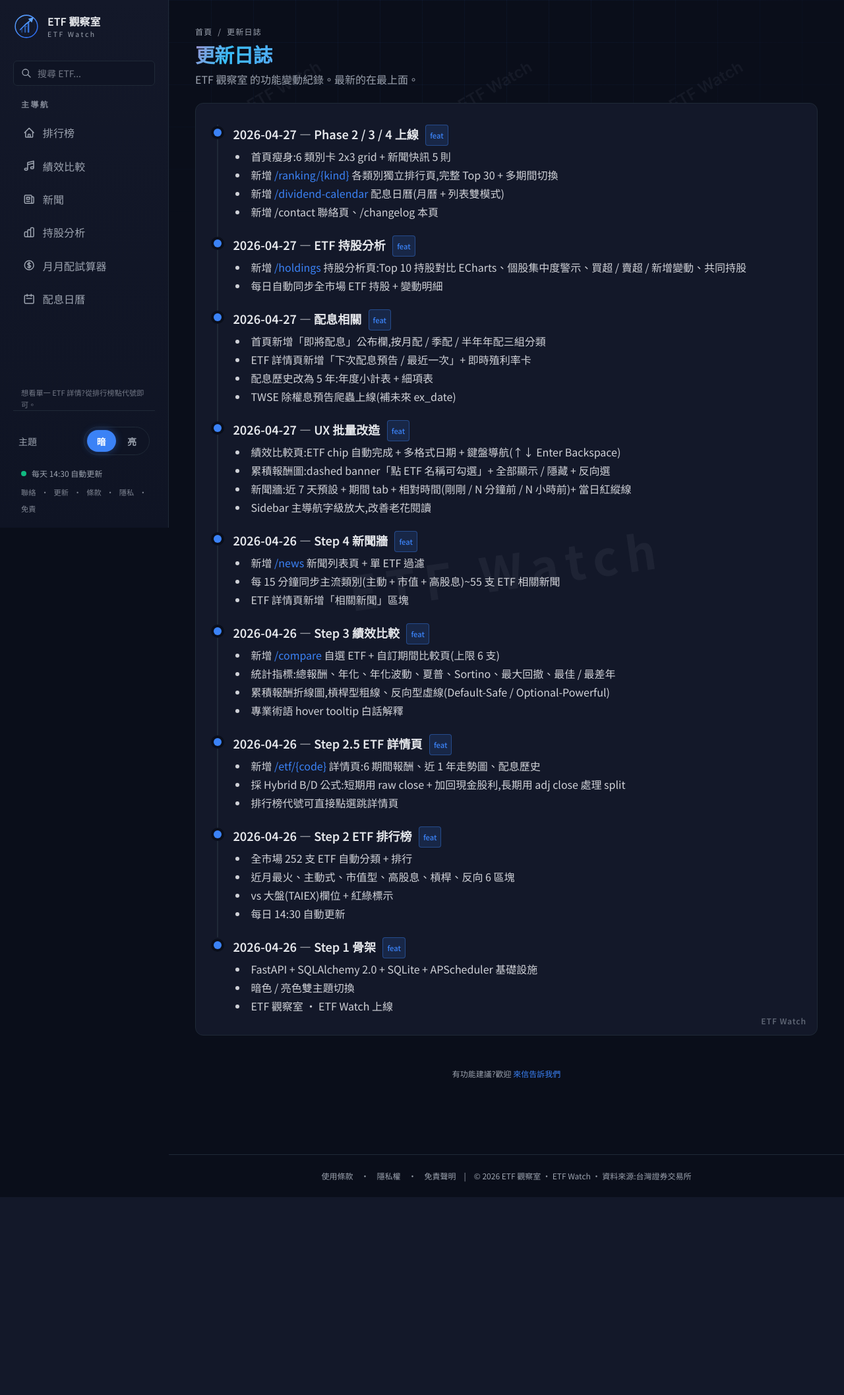
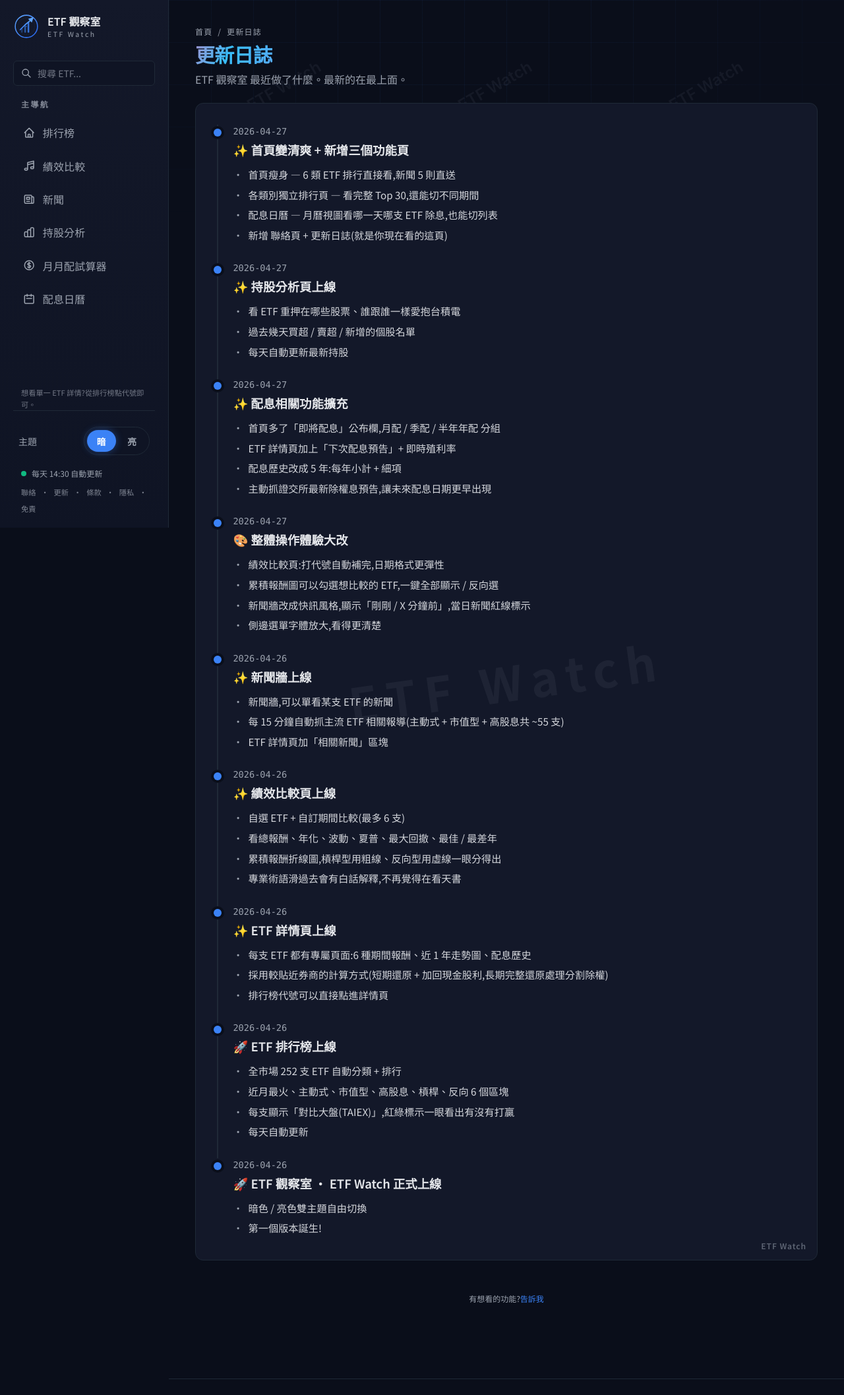
Before and after one commit to swer77731/etf-dashboard, a FastAPI app: page /changelog in a window 1280 px wide. Shown: the top 2115 px of the page at 66% size. Before the commit the page ends 1815 px from the top, so only its background shows below. Run offline with FastAPI, Linux system fonts and the light colour scheme; data that the repository does not hold is empty; some libraries are stand-ins or nearby versions.

Commit message:
docs: changelog 改寫為白話版
拿掉工程術語(Phase 2/3/4、feat、API 路徑、Step N 等)+ 一般人看得懂
emoji 分類:
- ✨ 新功能
- 🐛 修 bug
- 🎨 改體驗
- 🚀 上線

每條改成「某某功能上線,做了什麼」這種口吻,
不提 endpoint 路徑、不提 SQL / FastAPI 等技術名詞。
日期戳獨立一行,標題加 emoji + 中文短句。

```diff
--- a/templates/changelog.html
+++ b/templates/changelog.html
@@ -23,20 +23,35 @@
     border-left-color: transparent;
     padding-bottom: 0;
   }
-  .cl-tag {
-    display: inline-block;
-    font-size: 0.7rem;
-    padding: 1px 6px;
-    border-radius: 0.25rem;
-    background: rgb(var(--c-accent) / 0.15);
-    border: 1px solid rgb(var(--c-accent) / 0.4);
-    color: rgb(var(--c-accent));
-    margin-left: 0.4rem;
-    font-weight: 500;
-    vertical-align: 1px;
+  .cl-date {
+    font-size: 0.85rem;
+    color: rgb(var(--c-muted));
+    font-family: ui-monospace, SFMono-Regular, Menlo, monospace;
+    margin-bottom: 0.3rem;
   }
-  .cl-tag.tag-fix { background: rgb(245 158 11 / 0.15); border-color: rgb(245 158 11 / 0.4); color: rgb(252 211 77); }
-  .cl-tag.tag-docs { background: rgb(148 163 184 / 0.15); border-color: rgb(148 163 184 / 0.4); color: rgb(203 213 225); }
+  .cl-title {
+    font-size: 1.05rem;
+    font-weight: 600;
+    color: rgb(var(--c-fg));
+    margin-bottom: 0.5rem;
+  }
+  @media (min-width: 640px) { .cl-title { font-size: 1.15rem; } }
+  .cl-list {
+    list-style: none;
+    padding: 0;
+    margin: 0;
+  }
+  .cl-list li {
+    font-size: 0.95rem;
+    line-height: 1.7;
+    color: rgb(var(--c-fg) / 0.92);
+    padding: 0.15rem 0;
+  }
+  .cl-list li::before {
+    content: "·";
+    margin-right: 0.5rem;
+    color: rgb(var(--c-muted));
+  }
 </style>
 {% endblock %}
 
@@ -53,7 +68,7 @@
     <span class="hero-text">更新日誌</span>
   </h1>
   <p class="text-sm sm:text-base text-muted">
-    {{ brand_zh }} 的功能變動紀錄。最新的在最上面。
+    {{ brand_zh }} 最近做了什麼。最新的在最上面。
   </p>
 </section>
 
@@ -63,114 +78,96 @@
   <div class="card-content">
 
     <div class="cl-entry">
-      <div class="text-base sm:text-lg font-semibold mb-1">
-        2026-04-27 — Phase 2 / 3 / 4 上線
-        <span class="cl-tag">feat</span>
-      </div>
-      <ul class="text-sm sm:text-base text-fg/90 leading-relaxed list-disc list-inside space-y-1 ml-1">
-        <li>首頁瘦身:6 類別卡 2x3 grid + 新聞快訊 5 則</li>
-        <li>新增 <a href="/ranking/active?p=3m" class="text-accent hover:underline">/ranking/{kind}</a> 各類別獨立排行頁,完整 Top 30 + 多期間切換</li>
-        <li>新增 <a href="/dividend-calendar" class="text-accent hover:underline">/dividend-calendar</a> 配息日曆(月曆 + 列表雙模式)</li>
-        <li>新增 /contact 聯絡頁、/changelog 本頁</li>
+      <div class="cl-date">2026-04-27</div>
+      <div class="cl-title">✨ 首頁變清爽 + 新增三個功能頁</div>
+      <ul class="cl-list">
+        <li>首頁瘦身 — 6 類 ETF 排行直接看,新聞 5 則直送</li>
+        <li>各類別獨立排行頁 — 看完整 Top 30,還能切不同期間</li>
+        <li>配息日曆 — 月曆視圖看哪一天哪支 ETF 除息,也能切列表</li>
+        <li>新增 聯絡頁 + 更新日誌(就是你現在看的這頁)</li>
       </ul>
     </div>
 
     <div class="cl-entry">
-      <div class="text-base sm:text-lg font-semibold mb-1">
-        2026-04-27 — ETF 持股分析
-        <span class="cl-tag">feat</span>
-      </div>
-      <ul class="text-sm sm:text-base text-fg/90 leading-relaxed list-disc list-inside space-y-1 ml-1">
-        <li>新增 <a href="/holdings" class="text-accent hover:underline">/holdings</a> 持股分析頁:Top 10 持股對比 ECharts、個股集中度警示、買超 / 賣超 / 新增變動、共同持股</li>
-        <li>每日自動同步全市場 ETF 持股 + 變動明細</li>
+      <div class="cl-date">2026-04-27</div>
+      <div class="cl-title">✨ 持股分析頁上線</div>
+      <ul class="cl-list">
+        <li>看 ETF 重押在哪些股票、誰跟誰一樣愛抱台積電</li>
+        <li>過去幾天買超 / 賣超 / 新增的個股名單</li>
+        <li>每天自動更新最新持股</li>
       </ul>
     </div>
 
     <div class="cl-entry">
-      <div class="text-base sm:text-lg font-semibold mb-1">
-        2026-04-27 — 配息相關
-        <span class="cl-tag">feat</span>
-      </div>
-      <ul class="text-sm sm:text-base text-fg/90 leading-relaxed list-disc list-inside space-y-1 ml-1">
-        <li>首頁新增「即將配息」公布欄,按月配 / 季配 / 半年年配三組分類</li>
-        <li>ETF 詳情頁新增「下次配息預告 / 最近一次」+ 即時殖利率卡</li>
-        <li>配息歷史改為 5 年:年度小計表 + 細項表</li>
-        <li>TWSE 除權息預告爬蟲上線(補未來 ex_date)</li>
+      <div class="cl-date">2026-04-27</div>
+      <div class="cl-title">✨ 配息相關功能擴充</div>
+      <ul class="cl-list">
+        <li>首頁多了「即將配息」公布欄,月配 / 季配 / 半年年配 分組</li>
+        <li>ETF 詳情頁加上「下次配息預告」+ 即時殖利率</li>
+        <li>配息歷史改成 5 年:每年小計 + 細項</li>
+        <li>主動抓證交所最新除權息預告,讓未來配息日期更早出現</li>
       </ul>
     </div>
 
     <div class="cl-entry">
-      <div class="text-base sm:text-lg font-semibold mb-1">
-        2026-04-27 — UX 批量改造
-        <span class="cl-tag">feat</span>
-      </div>
-      <ul class="text-sm sm:text-base text-fg/90 leading-relaxed list-disc list-inside space-y-1 ml-1">
-        <li>績效比較頁:ETF chip 自動完成 + 多格式日期 + 鍵盤導航(↑↓ Enter Backspace)</li>
-        <li>累積報酬圖:dashed banner「點 ETF 名稱可勾選」+ 全部顯示 / 隱藏 + 反向選</li>
-        <li>新聞牆:近 7 天預設 + 期間 tab + 相對時間(剛剛 / N 分鐘前 / N 小時前)+ 當日紅縱線</li>
-        <li>Sidebar 主導航字級放大,改善老花閱讀</li>
+      <div class="cl-date">2026-04-27</div>
+      <div class="cl-title">🎨 整體操作體驗大改</div>
+      <ul class="cl-list">
+        <li>績效比較頁:打代號自動補完,日期格式更彈性</li>
+        <li>累積報酬圖可以勾選想比較的 ETF,一鍵全部顯示 / 反向選</li>
+        <li>新聞牆改成快訊風格,顯示「剛剛 / X 分鐘前」,當日新聞紅線標示</li>
+        <li>側邊選單字體放大,看得更清楚</li>
       </ul>
     </div>
 
     <div class="cl-entry">
-      <div class="text-base sm:text-lg font-semibold mb-1">
-        2026-04-26 — Step 4 新聞牆
-        <span class="cl-tag">feat</span>
-      </div>
-      <ul class="text-sm sm:text-base text-fg/90 leading-relaxed list-disc list-inside space-y-1 ml-1">
-        <li>新增 <a href="/news" class="text-accent hover:underline">/news</a> 新聞列表頁 + 單 ETF 過濾</li>
-        <li>每 15 分鐘同步主流類別(主動 + 市值 + 高股息)~55 支 ETF 相關新聞</li>
-        <li>ETF 詳情頁新增「相關新聞」區塊</li>
+      <div class="cl-date">2026-04-26</div>
+      <div class="cl-title">✨ 新聞牆上線</div>
+      <ul class="cl-list">
+        <li>新聞牆,可以單看某支 ETF 的新聞</li>
+        <li>每 15 分鐘自動抓主流 ETF 相關報導(主動式 + 市值型 + 高股息共 ~55 支)</li>
+        <li>ETF 詳情頁加「相關新聞」區塊</li>
       </ul>
     </div>
 
     <div class="cl-entry">
-      <div class="text-base sm:text-lg font-semibold mb-1">
-        2026-04-26 — Step 3 績效比較
-        <span class="cl-tag">feat</span>
-      </div>
-      <ul class="text-sm sm:text-base text-fg/90 leading-relaxed list-disc list-inside space-y-1 ml-1">
-        <li>新增 <a href="/compare" class="text-accent hover:underline">/compare</a> 自選 ETF + 自訂期間比較頁(上限 6 支)</li>
-        <li>統計指標:總報酬、年化、年化波動、夏普、Sortino、最大回撤、最佳 / 最差年</li>
-        <li>累積報酬折線圖,槓桿型粗線、反向型虛線(Default-Safe / Optional-Powerful)</li>
-        <li>專業術語 hover tooltip 白話解釋</li>
+      <div class="cl-date">2026-04-26</div>
+      <div class="cl-title">✨ 績效比較頁上線</div>
+      <ul class="cl-list">
+        <li>自選 ETF + 自訂期間比較(最多 6 支)</li>
+        <li>看總報酬、年化、波動、夏普、最大回撤、最佳 / 最差年</li>
+        <li>累積報酬折線圖,槓桿型用粗線、反向型用虛線一眼分得出</li>
+        <li>專業術語滑過去會有白話解釋,不再覺得在看天書</li>
       </ul>
     </div>
 
     <div class="cl-entry">
-      <div class="text-base sm:text-lg font-semibold mb-1">
-        2026-04-26 — Step 2.5 ETF 詳情頁
-        <span class="cl-tag">feat</span>
-      </div>
-      <ul class="text-sm sm:text-base text-fg/90 leading-relaxed list-disc list-inside space-y-1 ml-1">
-        <li>新增 <a href="/etf/0050" class="text-accent hover:underline">/etf/{code}</a> 詳情頁:6 期間報酬、近 1 年走勢圖、配息歷史</li>
-        <li>採 Hybrid B/D 公式:短期用 raw close + 加回現金股利,長期用 adj close 處理 split</li>
-        <li>排行榜代號可直接點選跳詳情頁</li>
+      <div class="cl-date">2026-04-26</div>
+      <div class="cl-title">✨ ETF 詳情頁上線</div>
+      <ul class="cl-list">
+        <li>每支 ETF 都有專屬頁面:6 種期間報酬、近 1 年走勢圖、配息歷史</li>
+        <li>採用較貼近券商的計算方式(短期還原 + 加回現金股利,長期完整還原處理分割除權)</li>
+        <li>排行榜代號可以直接點進詳情頁</li>
       </ul>
     </div>
 
     <div class="cl-entry">
-      <div class="text-base sm:text-lg font-semibold mb-1">
-        2026-04-26 — Step 2 ETF 排行榜
-        <span class="cl-tag">feat</span>
-      </div>
-      <ul class="text-sm sm:text-base text-fg/90 leading-relaxed list-disc list-inside space-y-1 ml-1">
+      <div class="cl-date">2026-04-26</div>
+      <div class="cl-title">🚀 ETF 排行榜上線</div>
+      <ul class="cl-list">
         <li>全市場 252 支 ETF 自動分類 + 排行</li>
-        <li>近月最火、主動式、市值型、高股息、槓桿、反向 6 區塊</li>
-        <li>vs 大盤(TAIEX)欄位 + 紅綠標示</li>
-        <li>每日 14:30 自動更新</li>
+        <li>近月最火、主動式、市值型、高股息、槓桿、反向 6 個區塊</li>
+        <li>每支顯示「對比大盤(TAIEX)」,紅綠標示一眼看出有沒有打贏</li>
+        <li>每天自動更新</li>
       </ul>
     </div>
 
     <div class="cl-entry">
-      <div class="text-base sm:text-lg font-semibold mb-1">
-        2026-04-26 — Step 1 骨架
-        <span class="cl-tag">feat</span>
-      </div>
-      <ul class="text-sm sm:text-base text-fg/90 leading-relaxed list-disc list-inside space-y-1 ml-1">
-        <li>FastAPI + SQLAlchemy 2.0 + SQLite + APScheduler 基礎設施</li>
-        <li>暗色 / 亮色雙主題切換</li>
-        <li>{{ brand_full }} 上線</li>
+      <div class="cl-date">2026-04-26</div>
+      <div class="cl-title">🚀 {{ brand_full }} 正式上線</div>
+      <ul class="cl-list">
+        <li>暗色 / 亮色雙主題自由切換</li>
+        <li>第一個版本誕生!</li>
       </ul>
     </div>
 
@@ -179,7 +176,7 @@
 </section>
 
 <section class="text-xs text-muted text-center mt-12 mb-6 max-w-2xl mx-auto leading-relaxed px-4">
-  有功能建議?歡迎 <a href="/contact" class="text-accent hover:underline">來信告訴我們</a>
+  有想看的功能?<a href="/contact" class="text-accent hover:underline">告訴我</a>
 </section>
 
 {% endblock %}
```
